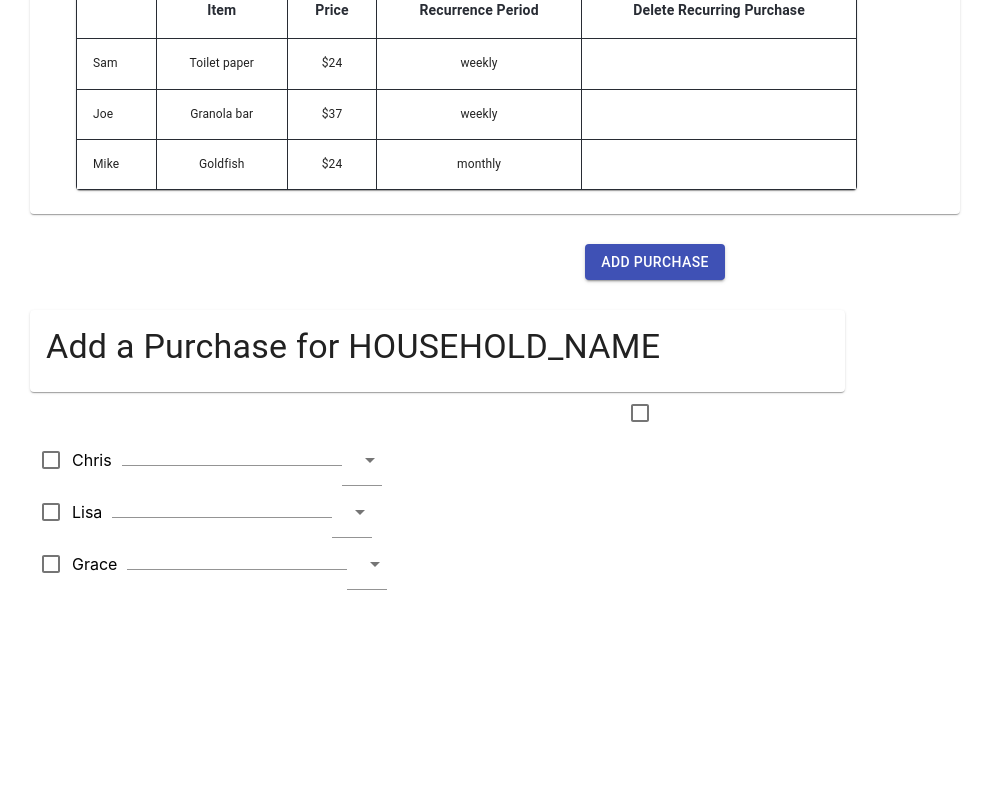
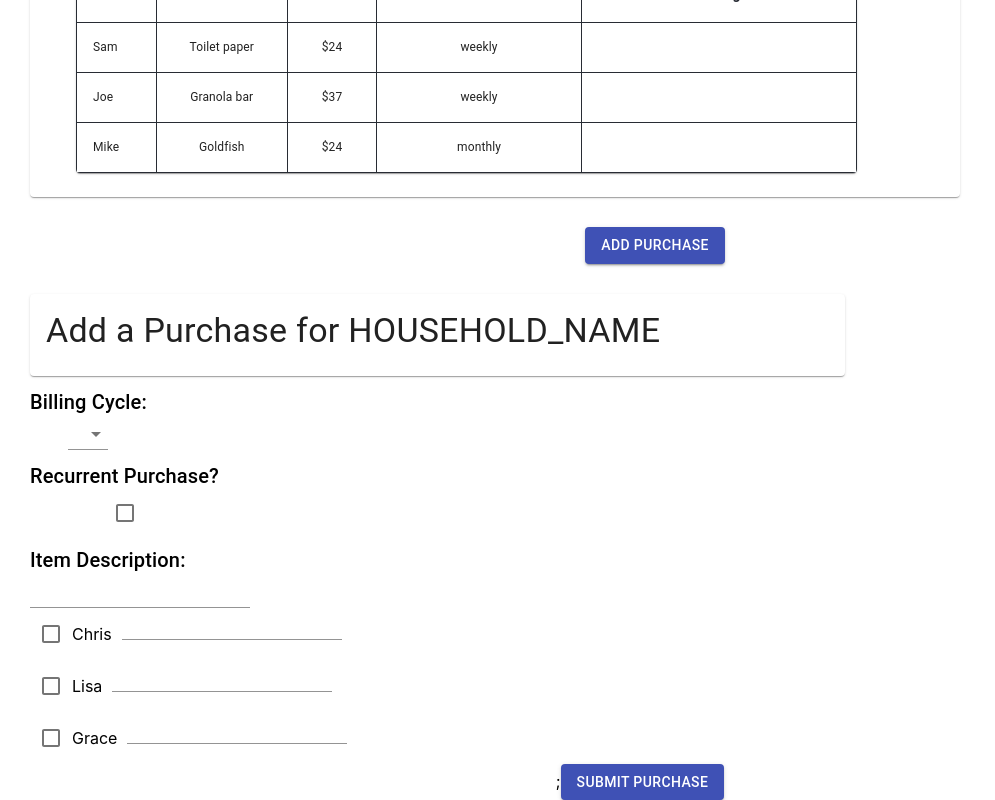
Before and after one commit to hannahchuh/nyf_browser, a React (Create React App) app: page / in a window 1280 px wide. Shown: the part 1178-1978 px from the top of the page, without its empty margins (0-995 px from the left). Before the commit the page ends 1768 px from the top, so only its background shows below. Built offline with nearby package versions, Linux system fonts and the light colour scheme.

Commit message:
yay things are ready for api

```diff
--- a/src/App.js
+++ b/src/App.js
@@ -81,15 +81,7 @@ function App() {
           <Grid container spacing={1} className="gridbox">
             <Grid item>
               <div className="add_purchase_button_div">
-                <Button
-                  variant="contained"
-                  color="primary"
-                  onClick={() => {
-                    return;
-                  }} // TODO ADD IN ROUTING
-                >
-                  Add Purchase
-                </Button>
+               House
               </div>
             </Grid>
             <Grid item xs />
--- a/src/components/purchase2.js
+++ b/src/components/purchase2.js
@@ -22,7 +22,7 @@ const NewPurchase = props => {
     });
     const [checkboxes, setCheckboxes] = React.useState();
 
-    React.useEffect(() => {console.log(testPeople)}, testPeople);
+    React.useEffect(() => {console.log(testPeople) }, testPeople);
 
     function updatePeople(personId, newName, newOwesMoney, newAmtOwed){
         let tempPeople = testPeople;
--- a/src/components/purchase3.css
+++ b/src/components/purchase3.css
@@ -17,3 +17,8 @@
   .person_name{
       padding-right: 10px;
   }
+
+  .grid_item{
+    padding-top: 10px;
+    padding-left: 30px;
+  }
--- a/src/components/purchase3.js
+++ b/src/components/purchase3.js
@@ -17,6 +17,7 @@ import "./purchase3.css";
 import TextField from "@material-ui/core/TextField";
 import Select from "@material-ui/core/Select";
 import MenuItem from "@material-ui/core/MenuItem";
+import Button from "@material-ui/core/Button";
 
 export default class NewPurchase extends Component {
   constructor(props) {
@@ -34,82 +35,122 @@ export default class NewPurchase extends Component {
     };
   }
 
-  handler(
+  async handler(
     personId,
     newOwesMoney,
     newAmtOwed,
     newItemName,
     newIsRecurring,
     newRecurringVal,
+    newDate,
     switchCode
   ) {
-    let person = this.state.people[personId];
     let updatedPeople = this.state.people;
+    let person;
 
     console.log("ENTERED HANDLER");
+
     switch (switchCode) {
       case "PERSON":
+        person = this.state.people[personId];
         updatedPeople[personId] = {
           name: person.name,
-          owesMoney: person.owesMoney,
+          owesMoney: newOwesMoney,
           amtOwed: person.amtOwed
         };
-        this.setState({
+        await this.setState({
           people: updatedPeople,
           itemName: this.state.itemName,
           isRecurring: this.state.isRecurring,
-          recurringVal: this.state.recurringVal
+          recurringVal: this.state.recurringVal,
+          date: this.state.date
         });
         break;
       case "AMT":
+        person = this.state.people[personId];
         updatedPeople[personId] = {
           name: person.name,
           owesMoney: person.owesMoney,
           amtOwed: newAmtOwed
         };
-        this.setState({
+        await this.setState({
           people: updatedPeople,
           itemName: this.state.itemName,
           isRecurring: this.state.isRecurring,
-          recurringVal: this.state.recurringVal
+          recurringVal: this.state.recurringVal,
+          date: this.state.date
         });
         break;
       case "CYCLE_VAL":
-        this.setState({
+        await this.setState({
           people: this.state.people,
           itemName: this.state.itemName,
           isRecurring: this.state.isRecurring,
-          recurringVal: newRecurringVal
+          recurringVal: newRecurringVal,
+          date: this.state.date
         });
         break;
       case "IS_RECURRING":
         console.log("IS_RECURRING");
         console.log(newIsRecurring);
 
-            if(newIsRecurring){
-
-                this.setState({
+        if (newIsRecurring) {
+          await this.setState({
             people: this.state.people,
             itemName: this.state.itemName,
             isRecurring: true,
-                  recurringVal: this.state.recurringVal
+            recurringVal: this.state.recurringVal,
+            date: this.state.date
           });
-            }
-            else{
-                this.setState({
+        } else {
+          await this.setState({
             people: this.state.people,
             itemName: this.state.itemName,
             isRecurring: false,
-                    recurringVal: this.state.recurringVal
+            recurringVal: this.state.recurringVal,
+            date: this.state.date
           });
         }
-        console.log(this.state);
+        break;
+      case "DATE":
+        await this.setState(this.state);
+        break;
+      case "DEFAULT":
+        await this.setState({
+          itemName: "",
+          isRecurring: false,
+          recurringVal: -1,
+          people: {
+            1: { name: "Chris", owesMoney: false, amtOwed: 0 },
+            2: { name: "Lisa", owesMoney: false, amtOwed: 0 },
+            3: { name: "Grace", owesMoney: false, amtOwed: 0 }
+          },
+          date: ""
+        });
+        console.log("Here");
         break;
     }
+    console.log(this.state);
   }
 
   render() {
-    return <Checkboxes handler={this.handler} people={this.state.people} />;
+    return (
+      <div>
+        <Checkboxes handler={this.handler} people={this.state.people} />;
+        <Button
+          variant="contained"
+          color="primary"
+          onClick={() => {
+            console.log("clicked");
+            // form new (default) state
+
+            this.handler("", false, -1, "", false, -1, "", "DEFAULT");
+          }} // TODO ADD IN ROUTING
+        >
+          Submit Purchase
+        </Button>
+      </div>
+    );
   }
 }
 
@@ -122,14 +163,15 @@ class Checkboxes extends React.Component {
         <div className="checkbox_and_name">
           <Checkbox
             value={person.name}
-            onChange={() =>
+            onChange={(event, checked) =>
               this.props.handler(
                 id,
-                !person.owesMoney,
+                checked,
                 person.amtOwed,
                 "",
                 false,
                 -1,
+                "",
                 "PERSON"
               )
             }
@@ -145,28 +187,11 @@ class Checkboxes extends React.Component {
                 "",
                 false,
                 -1,
+                "",
                 "AMT"
               );
             }}
           />
-
-          <Select
-            onChange={event => {
-              this.props.handler(
-                id,
-                person.owesMoney,
-                person.amtOwed,
-                "",
-                false,
-                event.target.value,
-                "CYCLE_VAL"
-              );
-            }}
-          >
-            <MenuItem value={0}>Daily</MenuItem>
-            <MenuItem value={1}>Monthly</MenuItem>
-            <MenuItem value={2}>Yearly</MenuItem>
-          </Select>
         </div>
       );
     });
@@ -186,10 +211,44 @@ class Checkboxes extends React.Component {
             </div>
           </Grid>
         </Grid>
+
+        <Grid container>
+          <Grid>
+            <div className="grid_item">
+              <Typography align="left" variant="h6">
+                Billing Cycle:
+              </Typography>
+              <Select
+                onChange={event => {
+                  console.log(event.target.value);
+                  this.props.handler(
+                    "",
+                    false,
+                    -1,
+                    "",
+                    false,
+                    event.target.value,
+                    "",
+                    "CYCLE_VAL"
+                  );
+                }}
+              >
+                <MenuItem value={0}>Daily</MenuItem>
+                <MenuItem value={1}>Monthly</MenuItem>
+                <MenuItem value={2}>Yearly</MenuItem>
+              </Select>
+            </div>
+          </Grid>
+        </Grid>
+
+        <Grid container>
+          <Grid>
+            <div className="grid_item">
+              <Typography align="left" variant="h6">
+                Recurrent Purchase?
+              </Typography>
               <Checkbox
-          onChange={(event, checked) =>
-            {
-
+                onChange={(event, checked) => {
                   this.props.handler(
                     "",
                     false,
@@ -197,11 +256,38 @@ class Checkboxes extends React.Component {
                     "",
                     checked,
                     -1,
+                    "",
                     "IS_RECURRING"
                   );
-            }
-          }
+                }}
               />
+            </div>
+          </Grid>
+        </Grid>
+
+        <Grid container>
+          <Grid>
+            <div className="grid_item">
+              <Typography align="left" variant="h6">
+                Item Description:
+              </Typography>
+              <TextField
+                onChange={event => {
+                  this.props.handler(
+                    0,
+                    false,
+                    -1,
+                    "",
+                    false,
+                    -1,
+                    event.target.value,
+                    "DATE"
+                  );
+                }}
+              />
+            </div>
+          </Grid>
+        </Grid>
         {checkboxes}
       </div>
     );
```
Lines whose indentation alone changed are shown as unchanged.
